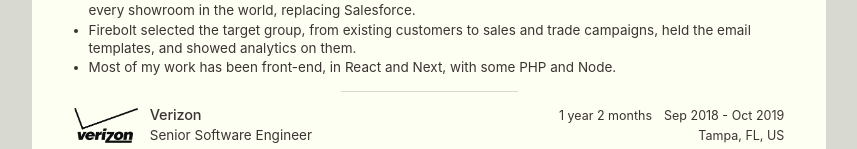
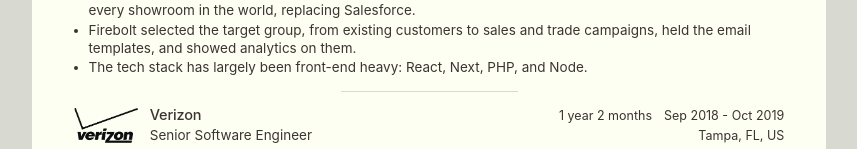
Before and after one commit to siddharthbhagwan/siddharthbhagwan.github.io, a plain HTML site: page resume/index.html in a window 1280 px wide. Shown: the part 493-642 px from the top of the page, without its empty margins (211-1068 px from the left). Drawn offline with Linux system fonts and the light colour scheme.

Commit message:
Frame the Tesla stack as front-end heavy.
React, Next, PHP, and Node stay on that bullet. The pre-AI and post-AI full-stack line is left for the intro.

Co-authored-by: Siddhartha Bhagwan <siddharthabhagwan@gmail.com>

```diff
--- a/resume/index.html
+++ b/resume/index.html
@@ -146,8 +146,8 @@
               analytics on them.
             </li>
             <li>
-              Most of my work has been front-end, in React and Next, with some
-              PHP and Node.
+              The tech stack has largely been front-end heavy: React, Next,
+              PHP, and Node.
             </li>
           </ul>
         </article>
```
